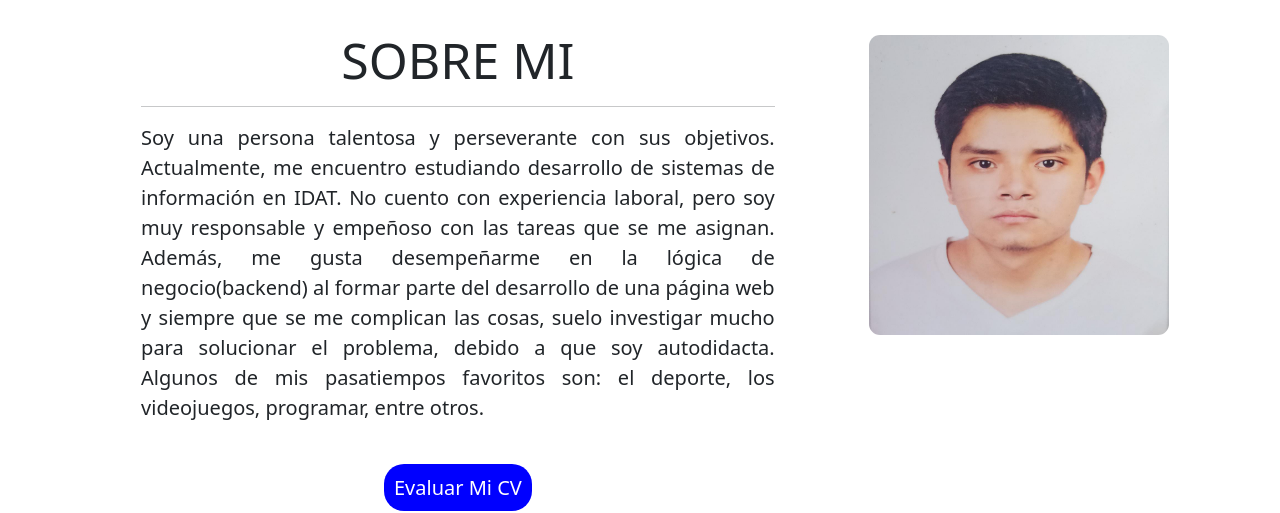
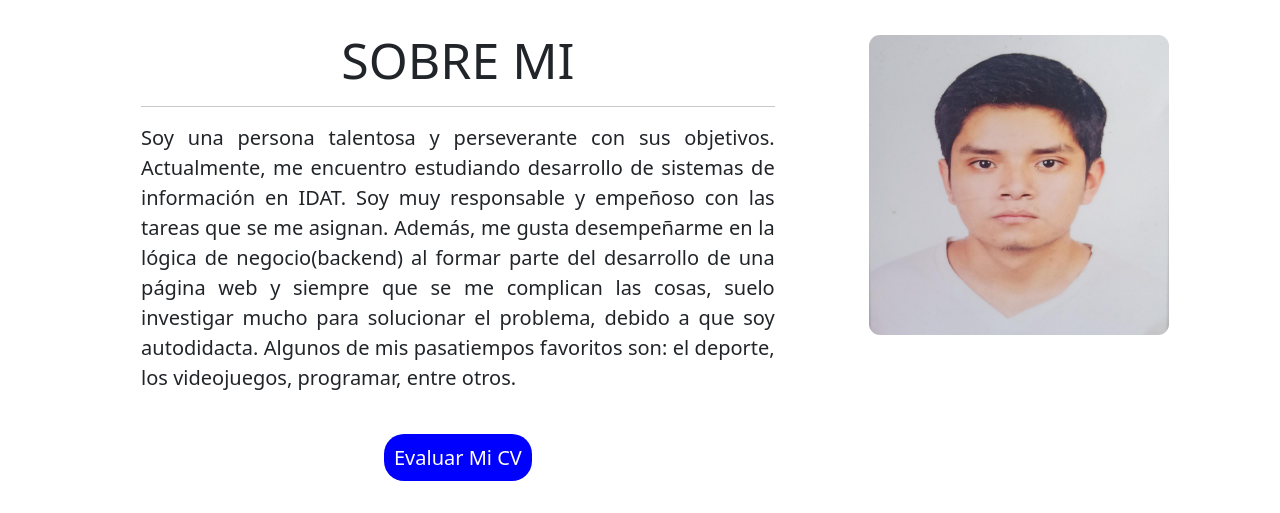
Before and after one commit to matta1451/MiPortafolioWeb, a plain HTML site: page index.html in a window 1280 px wide. Shown: the part 800-1313 px from the top of the page. Drawn offline with nearby package versions, Linux system fonts and the light colour scheme.

Commit message:
Actualizando SOBRE MI en el portafolio

```diff
--- a/index.html
+++ b/index.html
@@ -70,10 +70,10 @@
                 <h2 id="mi">SOBRE MI</h2>
                 <hr>
                 <p>Soy una persona talentosa y perseverante con sus objetivos. Actualmente, me encuentro estudiando
-                    desarrollo de sistemas de información en IDAT. No cuento con experiencia laboral, pero soy muy
-                    responsable y empeñoso con las tareas que se me asignan. Además, me gusta desempeñarme en la
-                    lógica de negocio(backend) al formar parte del desarrollo de una página web y siempre que se me
-                    complican las cosas, suelo investigar mucho para solucionar el problema, debido a que soy autodidacta.
+                    desarrollo de sistemas de información en IDAT. Soy muy responsable y empeñoso con las tareas
+                    que se me asignan. Además, me gusta desempeñarme en la lógica de negocio(backend) al formar
+                    parte del desarrollo de una página web y siempre que se me complican las cosas, suelo
+                    investigar mucho para solucionar el problema, debido a que soy autodidacta.
                     Algunos de mis pasatiempos favoritos son: el deporte, los videojuegos, programar, entre otros.
                 </p>
                 <br>
```
